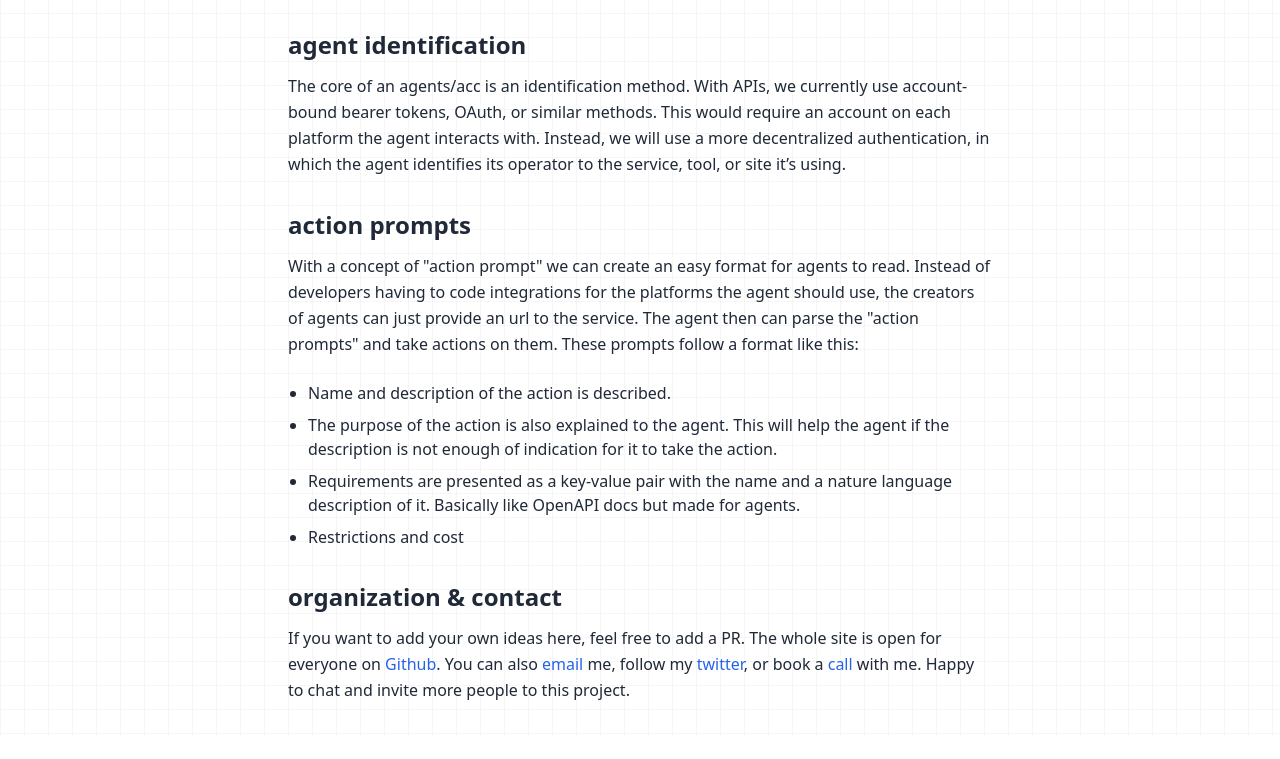
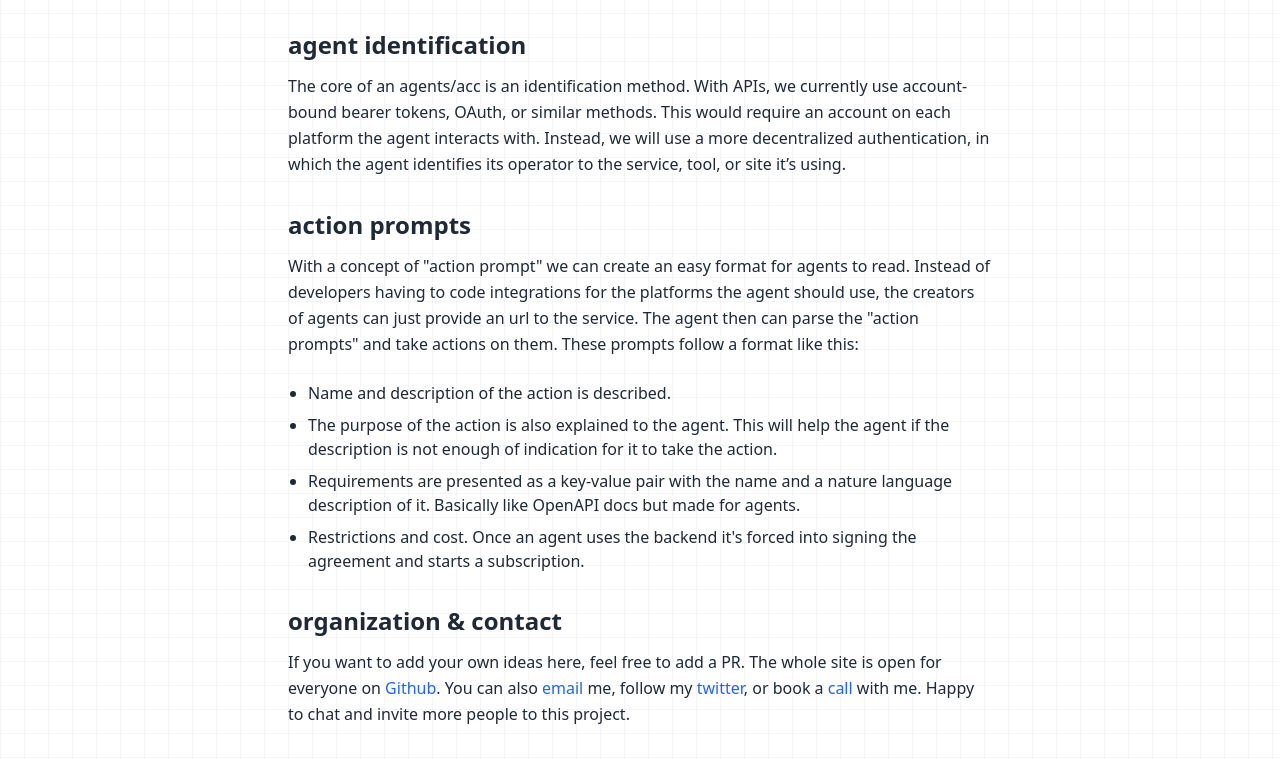
Before and after one commit to 0w9/agents-acc, a website: page index.html in a window 1280 px wide. Shown: the part 683-1442 px from the top of the page. Before the commit the page ends 1418 px from the top, so only its background shows below. Drawn offline with nearby package versions, Linux system fonts and the light colour scheme.

Commit message:
Adding more info on the promopts

```diff
--- a/index.html
+++ b/index.html
@@ -3,8 +3,8 @@
 <head>
   <meta charset="UTF-8">
   <meta name="viewport" content="width=device-width, initial-scale=1.0">
-  <meta name="description" content="Agents for Everyone">
-  <title>Agents for Everyone</title>
+  <title>agents/acc</title>
+  <meta name="description"The past weeks have shown how powerful AI agents are and that they will help us in most of our businesses and daily life. But they still require a lot of external access, like good APIs. This is an open approach to solving this.></meta>
   <script src="https://cdn.tailwindcss.com"></script>
 </head>
 <body class="relative bg-white bg-[linear-gradient(to_right,#80808012_1px,transparent_1px),linear-gradient(to_bottom,#80808012_1px,transparent_1px)] bg-[size:24px_24px] text-gray-800 font-sans antialiased">
@@ -76,7 +76,7 @@
             </li>
 
             <li>
-              Restrictions and cost
+              Restrictions and cost. Once an agent uses the backend it's forced into signing the agreement and starts a subscription.
             </li>
           </ul>
       </section>
```
